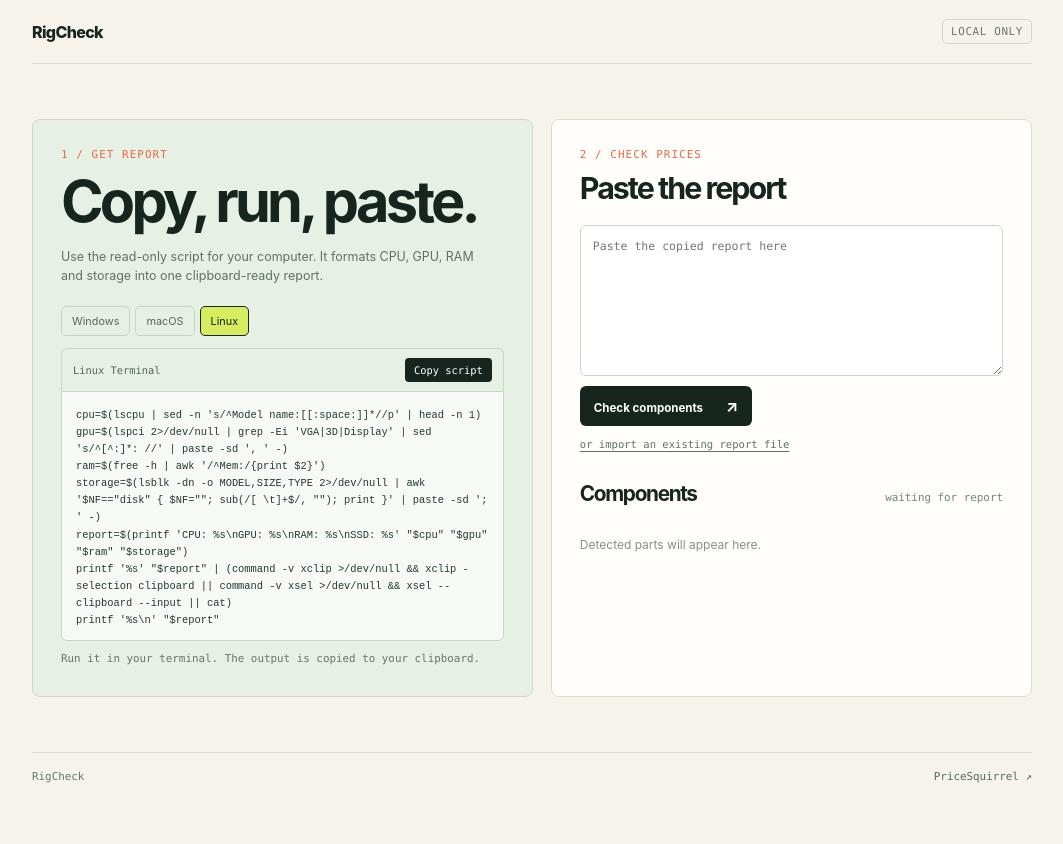
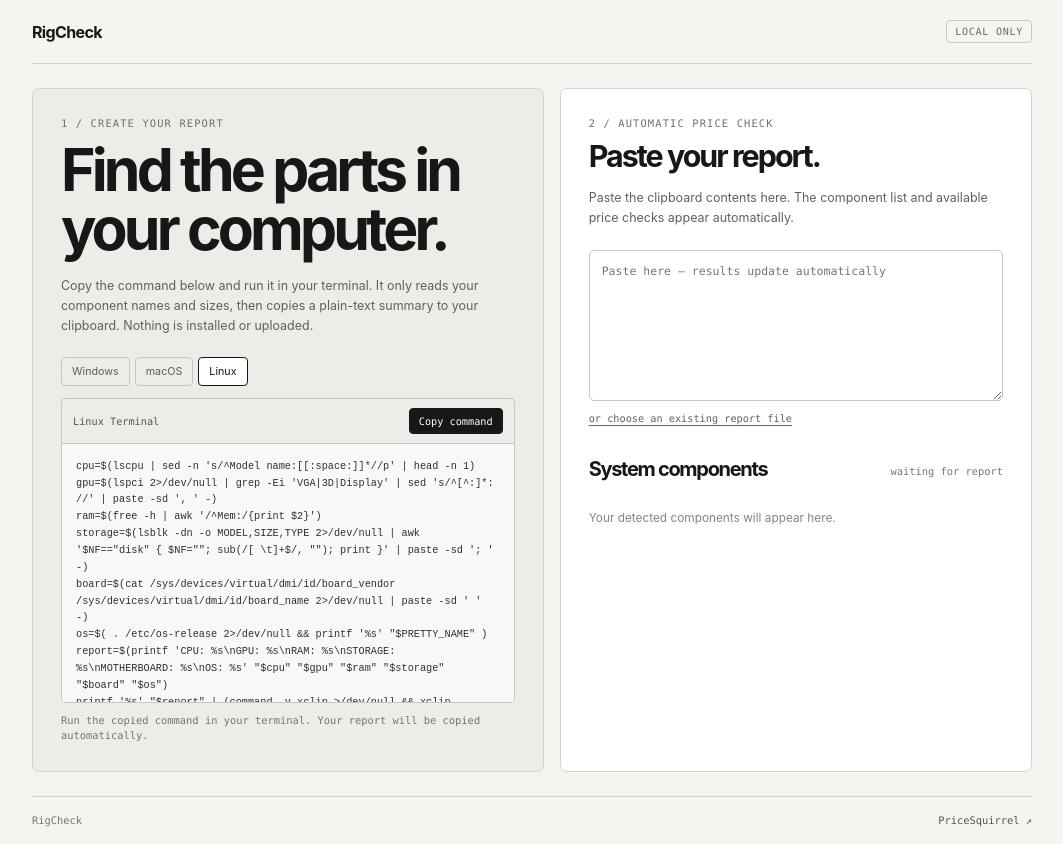
Before and after one commit to soockee/pc-hardware-price-lookup, a plain HTML site: page index.html in a window 1280 px wide. Shown: the whole page, without its empty margins (108-1171 px from the left). Before the commit the page ends 800 px from the top, so only its background shows below. Drawn offline with Linux system fonts and the light colour scheme.

Commit message:
Simplify monochrome automatic report and price flow

```diff
--- a/app.js
+++ b/app.js
@@ -5,7 +5,9 @@ const scripts = {
 $gpu = (Get-CimInstance Win32_VideoController | Where-Object Name | Select-Object -ExpandProperty Name) -join ", "
 $ram = [math]::Round((Get-CimInstance Win32_ComputerSystem).TotalPhysicalMemory / 1GB)
 $storage = (Get-CimInstance Win32_DiskDrive | Where-Object Model | ForEach-Object { "$($_.Model) $([math]::Round($_.Size / 1GB)) GB" }) -join "; "
-$report = "CPU: $cpu\`nGPU: $gpu\`nRAM: $ram GB\`nSSD: $storage"
+$board = (Get-CimInstance Win32_BaseBoard | ForEach-Object { "$($_.Manufacturer) $($_.Product)" }) -join "; "
+$os = (Get-CimInstance Win32_OperatingSystem).Caption
+$report = "CPU: $cpu\`nGPU: $gpu\`nRAM: $ram GB\`nSTORAGE: $storage\`nMOTHERBOARD: $board\`nOS: $os"
 Set-Clipboard -Value $report
 $report`,
   },
@@ -15,7 +17,9 @@ $report`,
 gpu=$(system_profiler SPDisplaysDataType | awk -F: '/Chipset Model|Chip/{gsub(/^[ \t]+/, "", $2); print $2}' | paste -sd ', ' -)
 ram=$(sysctl -n hw.memsize | awk '{printf "%.0f GB", $1/1024/1024/1024}')
 storage=$(system_profiler SPStorageDataType | awk -F: '/Device Name|Media Name/{gsub(/^[ \t]+/, "", $2); print $2}' | paste -sd '; ' -)
-report=$(printf 'CPU: %s\\nGPU: %s\\nRAM: %s\\nSSD: %s' "$cpu" "$gpu" "$ram" "$storage")
+model=$(system_profiler SPHardwareDataType | awk -F: '/Model Name/{gsub(/^[ \t]+/, "", $2); print $2; exit}')
+os=$(sw_vers -productVersion)
+report=$(printf 'CPU: %s\\nGPU: %s\\nRAM: %s\\nSTORAGE: %s\\nMOTHERBOARD: %s\\nOS: macOS %s' "$cpu" "$gpu" "$ram" "$storage" "$model" "$os")
 printf '%s' "$report" | pbcopy
 printf '%s\\n' "$report"`,
   },
@@ -25,7 +29,9 @@ printf '%s\\n' "$report"`,
 gpu=$(lspci 2>/dev/null | grep -Ei 'VGA|3D|Display' | sed 's/^[^:]*: //' | paste -sd ', ' -)
 ram=$(free -h | awk '/^Mem:/{print $2}')
 storage=$(lsblk -dn -o MODEL,SIZE,TYPE 2>/dev/null | awk '$NF=="disk" { $NF=""; sub(/[ \\t]+$/, ""); print }' | paste -sd '; ' -)
-report=$(printf 'CPU: %s\\nGPU: %s\\nRAM: %s\\nSSD: %s' "$cpu" "$gpu" "$ram" "$storage")
+board=$(cat /sys/devices/virtual/dmi/id/board_vendor /sys/devices/virtual/dmi/id/board_name 2>/dev/null | paste -sd ' ' -)
+os=$( . /etc/os-release 2>/dev/null && printf '%s' "$PRETTY_NAME" )
+report=$(printf 'CPU: %s\\nGPU: %s\\nRAM: %s\\nSTORAGE: %s\\nMOTHERBOARD: %s\\nOS: %s' "$cpu" "$gpu" "$ram" "$storage" "$board" "$os")
 printf '%s' "$report" | (command -v xclip >/dev/null && xclip -selection clipboard || command -v xsel >/dev/null && xsel --clipboard --input || cat)
 printf '%s\\n' "$report"`,
   },
@@ -37,18 +43,18 @@ const copyScript = document.querySelector("#copy-script");
 const copyStatus = document.querySelector("#copy-status");
 const osTabs = document.querySelectorAll(".os-tab");
 const reportText = document.querySelector("#report-text");
-const parseButton = document.querySelector("#parse-button");
 const fileInput = document.querySelector("#report-file");
 const results = document.querySelector("#results");
 const status = document.querySelector("#status");
-
 let selectedOs = /mac/i.test(navigator.platform) ? "macos" : /linux/i.test(navigator.platform) ? "linux" : "windows";
 
 const patterns = [
   ["GPU", /(gpu|graphics card|graphics adapter|display adapter|video controller)(?:\s*[:=,-]\s*|\s+)(.+)/i],
   ["CPU", /(cpu|processor|model name)(?:\s*[:=,-]\s*|\s+)(.+)/i],
   ["RAM", /(ram|memory|installed physical memory)(?:\s*[:=,-]\s*|\s+)(.+)/i],
-  ["SSD", /(ssd|nvme|storage|disk model)(?:\s*[:=,-]\s*|\s+)(.+)/i],
+  ["STORAGE", /(storage|ssd|nvme|disk model)(?:\s*[:=,-]\s*|\s+)(.+)/i],
+  ["MOTHERBOARD", /(motherboard|mainboard|baseboard)(?:\s*[:=,-]\s*|\s+)(.+)/i],
+  ["OS", /(os|operating system)(?:\s*[:=,-]\s*|\s+)(.+)/i],
 ];
 
 function setOs(os) {
@@ -56,7 +62,7 @@ function setOs(os) {
   scriptCode.textContent = scripts[os].code;
   scriptLabel.textContent = scripts[os].label;
   osTabs.forEach((tab) => tab.classList.toggle("active", tab.dataset.os === os));
-  copyStatus.textContent = "Run it in your terminal. The output is copied to your clipboard.";
+  copyStatus.textContent = "Run the copied command in your terminal. Your report will be copied automatically.";
 }
 
 function escapeHtml(value) {
@@ -80,15 +86,21 @@ function parseReport(raw) {
   }).filter(Boolean);
 }
 
+function priceUrl(type, value) {
+  const category = { GPU: "gpus", CPU: "cpus", RAM: "ram", STORAGE: "ssds" }[type];
+  return category ? `https://www.pricesquirrel.com/${category}` : null;
+}
+
 function render(items, source = "report") {
   if (!items.length) {
-    results.innerHTML = `<div class="result-empty">No CPU, GPU, RAM or SSD lines found. Try pasting the script output again.</div>`;
+    results.innerHTML = `<div class="result-empty">No recognizable components yet. Paste the complete output from the command.</div>`;
     status.textContent = "nothing recognized";
     return;
   }
   results.innerHTML = items.map(({ type, value }) => {
-    const url = `https://www.pricesquirrel.com/?q=${encodeURIComponent(value)}`;
-    return `<div class="result-row"><span class="result-type">${type}</span><span class="result-value" title="${escapeHtml(value)}">${escapeHtml(value)}</span><a class="price-link" href="${url}" target="_blank" rel="noreferrer">Price ↗</a></div>`;
+    const url = priceUrl(type, value);
+    const action = url ? `<a class="price-link" href="${url}" target="_blank" rel="noreferrer">Price check ↗</a>` : `<span class="price-link muted-link">not tracked</span>`;
+    return `<div class="result-row"><span class="result-type">${type}</span><span class="result-value" title="${escapeHtml(value)}">${escapeHtml(value)}</span>${action}</div>`;
   }).join("");
   status.textContent = `${items.length} component${items.length === 1 ? "" : "s"} · ${source}`;
 }
@@ -101,22 +113,19 @@ copyScript.addEventListener("click", async () => {
   try {
     await navigator.clipboard.writeText(scripts[selectedOs].code);
     copyScript.textContent = "Copied";
-    copyStatus.textContent = "Copied. Run the script, then paste its output on the right.";
-    setTimeout(() => { copyScript.textContent = "Copy script"; }, 1400);
-  } catch {
-    copyStatus.textContent = "Copy was blocked. Select the script text and copy it manually.";
-  }
+    copyStatus.textContent = "Copied. Run it in your terminal, then paste the report on the right.";
+    setTimeout(() => { copyScript.textContent = "Copy command"; }, 1400);
+  } catch { copyStatus.textContent = "Copy was blocked. Select the command text and copy it manually."; }
 });
 
-parseButton.addEventListener("click", () => {
-  if (!reportText.value.trim()) { status.textContent = "paste report text first"; reportText.focus(); return; }
-  readText(reportText.value, "pasted text");
-});
+reportText.addEventListener("input", () => readText(reportText.value, "pasted text"));
 
 fileInput.addEventListener("change", async () => {
   const file = fileInput.files?.[0];
   if (!file) return;
-  readText(await file.text(), "local file");
+  const text = await file.text();
+  reportText.value = text;
+  readText(text, "local file");
 });
 
 setOs(selectedOs);
--- a/index.html
+++ b/index.html
@@ -3,7 +3,7 @@
   <head>
     <meta charset="UTF-8" />
     <meta name="viewport" content="width=device-width, initial-scale=1" />
-    <meta name="description" content="Copy a local hardware report script, paste the result, and check component prices." />
+    <meta name="description" content="Create a local PC hardware report and check component prices." />
     <title>RigCheck</title>
     <link rel="stylesheet" href="styles.css" />
   </head>
@@ -12,29 +12,29 @@
       <header class="topbar"><a class="brand" href="./">RigCheck</a><span class="local-badge">local only</span></header>
 
       <section class="workspace">
-        <div class="script-panel">
-          <p class="eyebrow">1 / get report</p>
-          <h1>Copy, run, paste.</h1>
-          <p class="muted">Use the read-only script for your computer. It formats CPU, GPU, RAM and storage into one clipboard-ready report.</p>
+        <div class="report-panel">
+          <p class="eyebrow">1 / create your report</p>
+          <h1>Find the parts in your computer.</h1>
+          <p class="intro">Copy the command below and run it in your terminal. It only reads your component names and sizes, then copies a plain-text summary to your clipboard. Nothing is installed or uploaded.</p>
           <div class="os-tabs" role="tablist" aria-label="Operating system">
             <button class="os-tab" data-os="windows" type="button">Windows</button>
             <button class="os-tab" data-os="macos" type="button">macOS</button>
             <button class="os-tab" data-os="linux" type="button">Linux</button>
           </div>
-          <div class="script-toolbar"><span id="script-label">Windows PowerShell</span><button id="copy-script" class="copy-button" type="button">Copy script</button></div>
+          <div class="script-toolbar"><span id="script-label">Windows PowerShell</span><button id="copy-script" class="copy-button" type="button">Copy command</button></div>
           <pre class="script-box"><code id="script-code"></code></pre>
-          <p id="copy-status" class="copy-status" aria-live="polite">Run it in PowerShell. The output is copied to your clipboard.</p>
+          <p id="copy-status" class="helper" aria-live="polite">Run the copied command in PowerShell. Your report will be copied automatically.</p>
         </div>
 
-        <div class="paste-panel">
-          <p class="eyebrow">2 / check prices</p>
-          <h2>Paste the report</h2>
-          <textarea id="report-text" rows="7" placeholder="Paste the copied report here"></textarea>
-          <button id="parse-button" class="button button-primary" type="button">Check components <span>↗</span></button>
-          <label class="file-fallback" for="report-file">or import an existing report file<input id="report-file" type="file" accept=".txt,.log,.json,.csv,text/plain,application/json,text/csv" /></label>
+        <div class="check-panel">
+          <p class="eyebrow">2 / automatic price check</p>
+          <h2>Paste your report.</h2>
+          <p class="paste-help">Paste the clipboard contents here. The component list and available price checks appear automatically.</p>
+          <textarea id="report-text" rows="7" placeholder="Paste here — results update automatically"></textarea>
+          <label class="file-fallback" for="report-file">or choose an existing report file<input id="report-file" type="file" accept=".txt,.log,.json,.csv,text/plain,application/json,text/csv" /></label>
 
-          <div class="results-heading"><h3>Components</h3><span id="status" class="status" aria-live="polite">waiting for report</span></div>
-          <div id="results" class="results-list"><div class="empty-state">Detected parts will appear here.</div></div>
+          <div class="results-heading"><h3>System components</h3><span id="status" class="status" aria-live="polite">waiting for report</span></div>
+          <div id="results" class="results-list"><div class="empty-state">Your detected components will appear here.</div></div>
         </div>
       </section>
       <footer><span>RigCheck</span><a href="https://www.pricesquirrel.com/" target="_blank" rel="noreferrer">PriceSquirrel ↗</a></footer>
--- a/styles.css
+++ b/styles.css
@@ -1,26 +1,22 @@
-:root { color: #17251f; background: #f5f3ec; font-family: Inter, ui-sans-serif, system-ui, -apple-system, BlinkMacSystemFont, "Segoe UI", sans-serif; font-synthesis: none; }
+:root { color: #171717; background: #f4f4f1; font-family: Inter, ui-sans-serif, system-ui, -apple-system, BlinkMacSystemFont, "Segoe UI", sans-serif; font-synthesis: none; }
 * { box-sizing: border-box; }
 body { margin: 0; min-height: 100dvh; }
 button, textarea { font: inherit; }
 a { color: inherit; text-decoration: none; }
 .app { width: min(1000px, calc(100% - 40px)); min-height: 100dvh; margin: 0 auto; display: grid; grid-template-rows: 64px 1fr 48px; }
 .topbar, footer { display: flex; align-items: center; justify-content: space-between; }
-.topbar { border-bottom: 1px solid #d9ddd4; }.brand { font-size: 1rem; font-weight: 800; letter-spacing: -.04em; }
-.local-badge, .status, .eyebrow, .copy-status, footer { color: #68766f; font-family: ui-monospace, SFMono-Regular, Menlo, Consolas, monospace; font-size: .68rem; }
-.local-badge { padding: 5px 8px; border: 1px solid #cfd8cd; border-radius: 5px; text-transform: uppercase; letter-spacing: .06em; }
-.workspace { align-self: center; display: grid; grid-template-columns: minmax(0, 1.02fr) minmax(0, .98fr); gap: 18px; padding: 25px 0; }
-.script-panel, .paste-panel { min-height: 555px; padding: 28px; border: 1px solid #d9ddd4; border-radius: 8px; background: #fffefa; }
-.script-panel { background: #e7f0e4; border-color: #cbdac8; }
-.eyebrow { margin: 0 0 12px; color: #e76842; text-transform: uppercase; letter-spacing: .1em; }
-h1, h2, h3 { margin: 0; letter-spacing: -.065em; line-height: 1; } h1 { font-size: clamp(2.2rem, 4.5vw, 4rem); } h2 { font-size: 1.9rem; } h3 { font-size: 1.3rem; }
-.muted { max-width: 420px; margin: 16px 0 20px; color: #60716a; font-size: .78rem; line-height: 1.55; }
-.os-tabs { display: flex; gap: 5px; margin-bottom: 12px; }.os-tab { padding: 7px 10px; border: 1px solid #c5d5c3; border-radius: 5px; color: #53685a; background: transparent; cursor: pointer; font-size: .68rem; }.os-tab.active, .os-tab:hover { color: #17251f; border-color: #17251f; background: #d5ed5e; }
-.script-toolbar { display: flex; align-items: center; justify-content: space-between; padding: 9px 11px; border: 1px solid #c7d8c5; border-bottom: 0; border-radius: 6px 6px 0 0; color: #52655a; font: .65rem ui-monospace, SFMono-Regular, Menlo, Consolas, monospace; }.copy-button { padding: 6px 9px; border: 0; border-radius: 4px; color: #fff; background: #17251f; cursor: pointer; font: .65rem ui-monospace, SFMono-Regular, Menlo, Consolas, monospace; }.copy-button:hover { background: #2f4c3e; }
-.script-box { min-height: 225px; max-height: 250px; margin: 0; padding: 14px; overflow: auto; border: 1px solid #c7d8c5; border-radius: 0 0 6px 6px; color: #243a2d; background: rgba(255,255,255,.64); font: .65rem/1.55 ui-monospace, SFMono-Regular, Menlo, Consolas, monospace; white-space: pre-wrap; }.copy-status { min-height: 17px; margin: 10px 0 0; line-height: 1.4; }
-textarea { display: block; width: 100%; margin-top: 21px; padding: 12px; resize: vertical; border: 1px solid #cbd4cc; border-radius: 6px; outline: none; color: #17251f; background: #fff; font: .72rem/1.55 ui-monospace, SFMono-Regular, Menlo, Consolas, monospace; } textarea:focus { border-color: #6a8c6d; box-shadow: 0 0 0 3px rgba(106,140,109,.13); }
-.button { min-height: 40px; padding: 0 14px; border: 0; border-radius: 6px; cursor: pointer; font-size: .72rem; font-weight: 750; }.button span { margin-left: 20px; font-size: 1rem; }.button-primary { margin-top: 10px; color: #fff; background: #17251f; }.button:hover { filter: brightness(1.08); }
-.file-fallback { display: block; margin-top: 12px; color: #5d7464; cursor: pointer; font: .66rem ui-monospace, SFMono-Regular, Menlo, Consolas, monospace; text-decoration: underline; text-underline-offset: 3px; }.file-fallback:hover { color: #e76842; } #report-file { position: absolute; width: 1px; height: 1px; opacity: 0; }
-.results-heading { display: flex; align-items: end; justify-content: space-between; gap: 12px; margin: 34px 0 16px; }.status { color: #6c8a6e; text-align: right; }.results-list { display: grid; gap: 8px; }.empty-state, .result-empty { padding: 16px 0; color: #84918b; font-size: .75rem; line-height: 1.5; }
-.result-row { display: grid; grid-template-columns: 42px 1fr auto; align-items: center; gap: 10px; min-height: 60px; padding: 9px 11px; border-radius: 6px; background: #f1f0e8; }.result-type { color: #e76842; font: .62rem ui-monospace, SFMono-Regular, Menlo, Consolas, monospace; }.result-value { overflow: hidden; font-size: .72rem; font-weight: 700; text-overflow: ellipsis; white-space: nowrap; }.price-link { padding: 7px 9px; border: 1px solid #ccd7ca; border-radius: 5px; color: #536c5b; font: .62rem ui-monospace, SFMono-Regular, Menlo, Consolas, monospace; white-space: nowrap; }.price-link:hover { color: #17251f; border-color: #17251f; }
-footer { border-top: 1px solid #d9ddd4; } footer a { color: #536c5b; } footer a:hover { color: #e76842; }
-@media (max-width: 760px) { body { overflow: auto; }.app { width: min(100% - 24px, 560px); grid-template-rows: 56px auto 48px; }.workspace { grid-template-columns: 1fr; align-self: start; padding: 16px 0; }.script-panel, .paste-panel { min-height: auto; padding: 20px; }.script-box { max-height: none; }.result-row { grid-template-columns: 40px 1fr; }.price-link { grid-column: 2; justify-self: start; }.result-value { white-space: normal; }.results-heading { align-items: start; flex-direction: column; gap: 7px; }.status { text-align: left; } }
+.topbar { border-bottom: 1px solid #d4d4d0; }.brand { font-size: 1rem; font-weight: 750; letter-spacing: -.04em; }.local-badge { padding: 5px 8px; border: 1px solid #c9c9c5; border-radius: 4px; color: #696965; text-transform: uppercase; letter-spacing: .07em; font: .63rem ui-monospace, SFMono-Regular, Menlo, Consolas, monospace; }
+.workspace { align-self: center; display: grid; grid-template-columns: minmax(0, 1.04fr) minmax(0, .96fr); gap: 16px; padding: 24px 0; }
+.report-panel, .check-panel { min-height: 565px; padding: 28px; border: 1px solid #d2d2ce; border-radius: 7px; background: #fff; }.report-panel { background: #ecece8; }
+.eyebrow { margin: 0 0 12px; color: #6f6f6a; text-transform: uppercase; letter-spacing: .11em; font: .65rem ui-monospace, SFMono-Regular, Menlo, Consolas, monospace; }
+h1, h2, h3 { margin: 0; letter-spacing: -.065em; line-height: 1; } h1 { max-width: 460px; font-size: clamp(2.2rem, 4.6vw, 4rem); font-weight: 700; } h2 { font-size: 1.9rem; font-weight: 700; } h3 { font-size: 1.25rem; }
+.intro, .paste-help { max-width: 440px; margin: 17px 0 21px; color: #60605c; font-size: .78rem; line-height: 1.6; }.paste-help { margin-bottom: 0; }
+.os-tabs { display: flex; gap: 5px; margin-bottom: 12px; }.os-tab { padding: 7px 10px; border: 1px solid #c7c7c2; border-radius: 4px; color: #5f5f5a; background: transparent; cursor: pointer; font-size: .67rem; }.os-tab.active, .os-tab:hover { color: #171717; border-color: #171717; background: #fff; }
+.script-toolbar { display: flex; align-items: center; justify-content: space-between; padding: 9px 11px; border: 1px solid #c7c7c2; border-bottom: 0; border-radius: 5px 5px 0 0; color: #575752; font: .64rem ui-monospace, SFMono-Regular, Menlo, Consolas, monospace; }.copy-button { padding: 6px 9px; border: 1px solid #171717; border-radius: 4px; color: #fff; background: #171717; cursor: pointer; font: .64rem ui-monospace, SFMono-Regular, Menlo, Consolas, monospace; }.copy-button:hover { background: #3c3c3a; }
+.script-box { min-height: 238px; max-height: 260px; margin: 0; padding: 14px; overflow: auto; border: 1px solid #c7c7c2; border-radius: 0 0 5px 5px; color: #30302d; background: #f8f8f6; font: .64rem/1.55 ui-monospace, SFMono-Regular, Menlo, Consolas, monospace; white-space: pre-wrap; }.helper, .status, footer { color: #757570; font: .65rem/1.45 ui-monospace, SFMono-Regular, Menlo, Consolas, monospace; }.helper { min-height: 18px; margin: 10px 0 0; }
+textarea { display: block; width: 100%; margin-top: 22px; padding: 12px; resize: vertical; border: 1px solid #c7c7c2; border-radius: 5px; outline: none; color: #171717; background: #fff; font: .72rem/1.55 ui-monospace, SFMono-Regular, Menlo, Consolas, monospace; } textarea:focus { border-color: #171717; box-shadow: 0 0 0 3px rgba(23,23,23,.08); }
+.file-fallback { display: block; margin-top: 11px; color: #60605c; cursor: pointer; font: .64rem ui-monospace, SFMono-Regular, Menlo, Consolas, monospace; text-decoration: underline; text-underline-offset: 3px; }.file-fallback:hover { color: #171717; } #report-file { position: absolute; width: 1px; height: 1px; opacity: 0; }
+.results-heading { display: flex; align-items: end; justify-content: space-between; gap: 12px; margin: 35px 0 16px; }.status { text-align: right; }.results-list { display: grid; gap: 7px; }.empty-state, .result-empty { padding: 15px 0; color: #858580; font-size: .74rem; line-height: 1.5; }
+.result-row { display: grid; grid-template-columns: 66px 1fr auto; align-items: center; gap: 10px; min-height: 58px; padding: 9px 11px; border: 1px solid #e0e0dc; border-radius: 5px; background: #fafaf8; }.result-type { color: #6f6f6a; font: .61rem ui-monospace, SFMono-Regular, Menlo, Consolas, monospace; }.result-value { overflow: hidden; font-size: .72rem; font-weight: 650; text-overflow: ellipsis; white-space: nowrap; }.price-link { padding: 7px 9px; border: 1px solid #bdbdb8; border-radius: 4px; color: #3f3f3b; font: .61rem ui-monospace, SFMono-Regular, Menlo, Consolas, monospace; white-space: nowrap; }.price-link:hover { color: #fff; border-color: #171717; background: #171717; }.price-link.muted-link { color: #999995; border-color: #deded9; cursor: default; }
+footer { border-top: 1px solid #d4d4d0; } footer a { color: #555550; } footer a:hover { color: #171717; }
+@media (max-width: 760px) { body { overflow: auto; }.app { width: min(100% - 24px, 560px); grid-template-rows: 56px auto 48px; }.workspace { grid-template-columns: 1fr; align-self: start; padding: 16px 0; }.report-panel, .check-panel { min-height: auto; padding: 20px; }.script-box { max-height: none; }.result-row { grid-template-columns: 58px 1fr; }.price-link { grid-column: 2; justify-self: start; }.result-value { white-space: normal; }.results-heading { align-items: start; flex-direction: column; gap: 7px; }.status { text-align: left; } }
```
Also changed, not shown: README.md.
